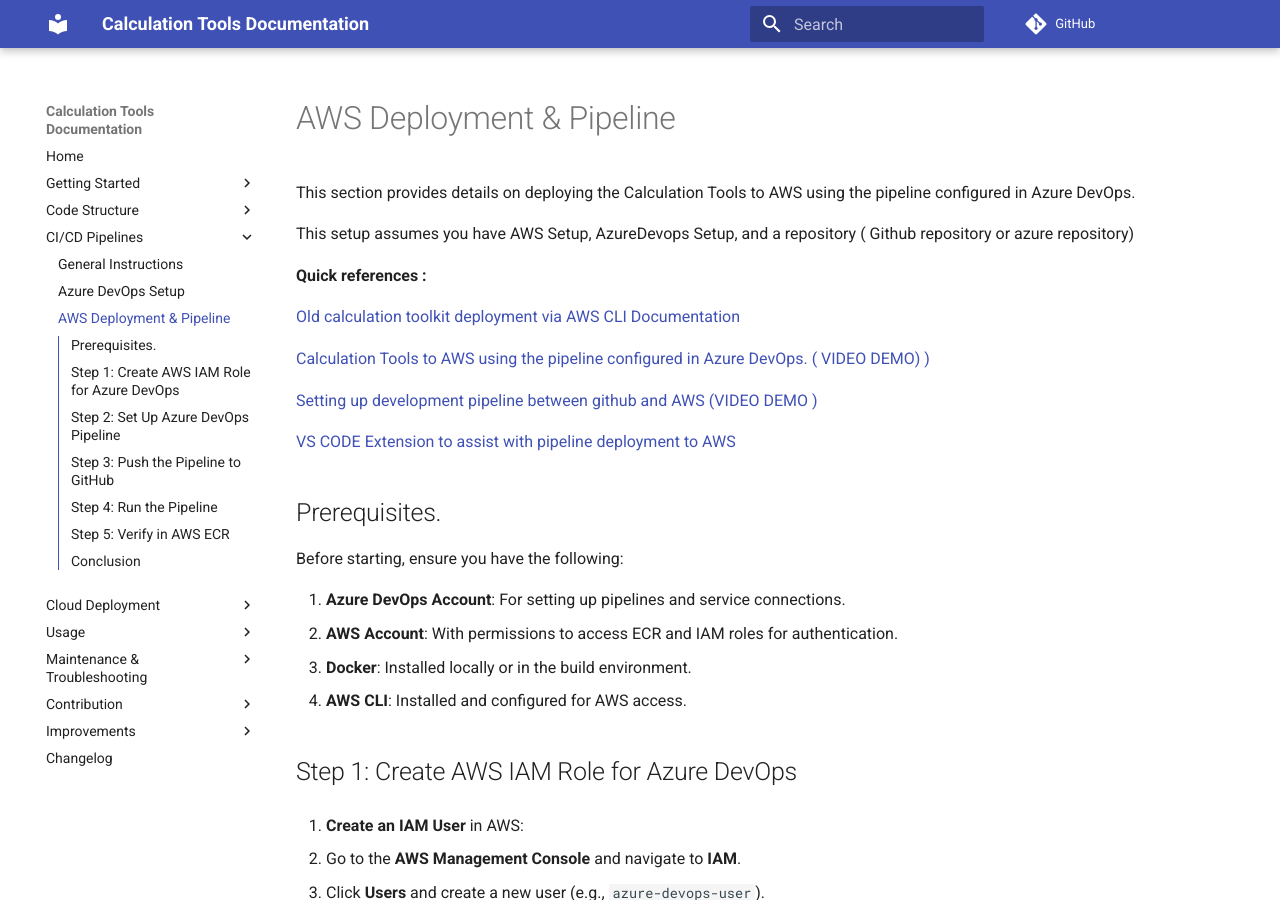
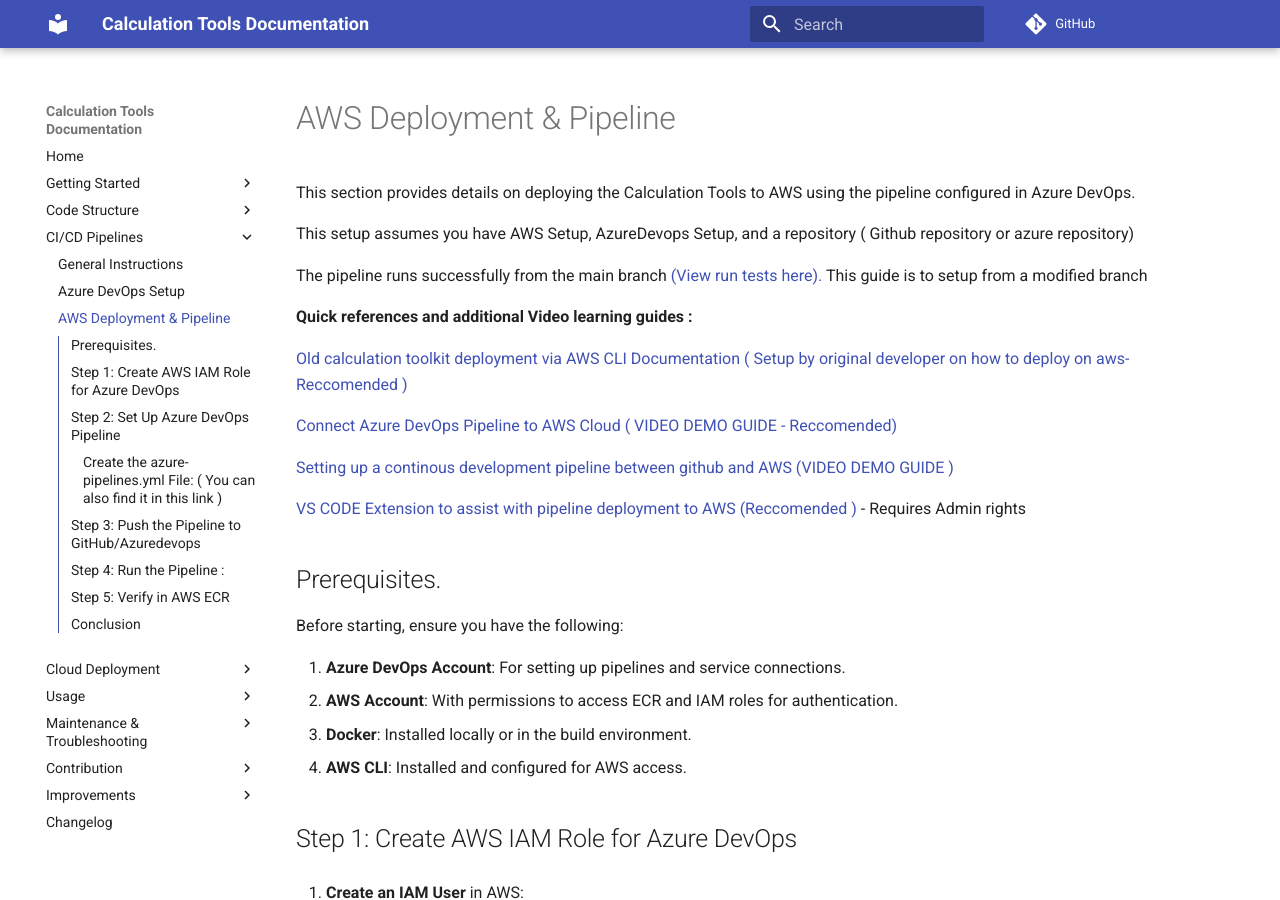
Before and after one commit to FNS-Division/old_CalculationToolkit_documentation, an MkDocs documentation site: the page built from docs/deployment/aws_pipeline.md, in a window 1280 px wide and 900 px high. Built offline with MkDocs 1.6.1 and Material for MkDocs 9.7.7, drawn with Linux system fonts in a browser that asks for light colours; comment, search, counter and statistics services are not loaded; some of the changed text lies outside the part shown.

Commit message:
update pages

````diff
--- a/docs/deployment/aws_pipeline.md
+++ b/docs/deployment/aws_pipeline.md
@@ -2,15 +2,17 @@
 
 This setup assumes you have AWS Setup, AzureDevops Setup,  and a repository ( Github repository or azure repository)
 
-**Quick references :**
+The pipeline runs successfully  from the main branch [(View run tests here).](https://dev.azure.com/ITUINT/ConnectivityToolkit/_git/calculation-tools?path=/azure-pipelines.yml&version=GBmain&_a=history) This guide is to setup  from a modified branch
 
-[Old calculation toolkit deployment via AWS CLI  Documentation ](https://ituint.sharepoint.com/:w:/r/sites/ConnectivityModelling-Internship/_layouts/15/Doc.aspx?sourcedoc=%7B05EDF5A0-768B-475E-9DCC-A40C6623B153%7D&file=Calculationtools%20AWS%20Deployment%20Guide.docx&action=default&mobileredirect=true)
+**Quick references and additional Video learning guides :**
 
-[Calculation Tools to AWS using the pipeline configured in Azure DevOps. ( VIDEO DEMO) )](https://www.youtube.com/watch?v=Vywmy5FFzoM)
+[Old calculation toolkit deployment via AWS CLI  Documentation ( Setup by original developer on how to deploy on aws- Reccomended )](https://ituint.sharepoint.com/:w:/r/sites/ConnectivityModelling-Internship/_layouts/15/Doc.aspx?sourcedoc=%7B05EDF5A0-768B-475E-9DCC-A40C6623B153%7D&file=Calculationtools%20AWS%20Deployment%20Guide.docx&action=default&mobileredirect=true)
 
-[Setting up development pipeline between github and AWS (VIDEO DEMO )](https://youtu.be/biYVW1TMYAU?t=373)
+[Connect Azure DevOps Pipeline to AWS Cloud  ( VIDEO DEMO GUIDE - Reccomended)](https://www.youtube.com/watch?v=Vywmy5FFzoM)
 
-[VS CODE Extension to assist with pipeline deployment to AWS ](https://marketplace.visualstudio.com/items?itemName=AmazonWebServices.aws-vsts-tools)
+[Setting up a continous  development pipeline between github and AWS (VIDEO DEMO GUIDE )](https://youtu.be/biYVW1TMYAU?t=373)
+
+[VS CODE Extension to assist with pipeline deployment to AWS (Reccomended  )](https://marketplace.visualstudio.com/items?itemName=AmazonWebServices.aws-vsts-tools) - Requires Admin rights
 
 ## Prerequisites.
 
@@ -46,9 +48,10 @@
    - Click **New Service Connection** and choose **AWS**.
    - Provide the **AWS Access Key** and **Secret Access Key** saved earlier.
    - Name the service connection (e.g., `ADO-ConnectivityToolkit-AWS`).
-2. **Create the `azure-pipelines.yml` File**: ( [You can also find it in this link ](https://dev.azure.com/ITUINT/ConnectivityToolkit/_git/calculation-tools?path=%2Fazure-pipelines.yml))
+2. ### **Create the `azure-pipelines.yml` File**: ( [You can also find it in this link ](https://dev.azure.com/ITUINT/ConnectivityToolkit/_apps/hub/ms.vss-build-web.ci-designer-hub?pipelineId=79&branch=modified))
 
    In the root directory of your repository, create the file `azure-pipelines.yml`.
+
 
    ```yaml
    trigger:
@@ -132,17 +135,21 @@
          aws ecr get-login-password --region eu-central-1 | docker login --username AWS --password-stdin 238974323615.dkr.ecr.eu-central-1.amazonaws.com
    ```
 
-## Step 3: Push the Pipeline to GitHub
+## Step 3: Push the Pipeline to GitHub/Azuredevops
 
 - Add the `azure-pipelines.yml` file to the root of your project repository.
-- Push the changes to your GitHub repository.
+- Push the changes to your GitHub / Azure devops repository.
 
-## Step 4: Run the Pipeline
+## Step 4: Run the Pipeline :
+
+**Please note:**
+
+The pipeline works on the main branch. The guide below is if you want to run from the modified branch
 
 1. **Trigger the Pipeline**:
 
    - Navigate to **Pipelines** in Azure DevOps and click **Run Pipeline**.
-   - Ensure the pipeline runs on the latest `main` branch and starts building and pushing Docker images to AWS ECR.
+   - Ensure the pipeline runs on the latest `modified` branch and starts building and pushing Docker images to AWS ECR.
 2. **Monitor Progress**:
 
    - Watch the logs in Azure DevOps to ensure the pipeline completes successfully.
````
Also changed, not shown: site/deployment/aws_pipeline/index.html, site/deployment/azure_devops/index.html, site/modified_version/image/setup/1729759050902.png (added), site/modified_version/setup/index.html, site/search/search_index.json, site/sitemap.xml, 1 other file.
